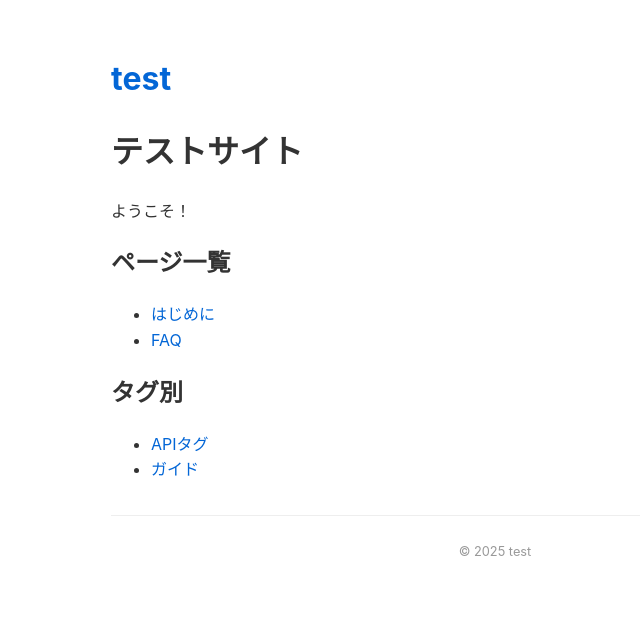
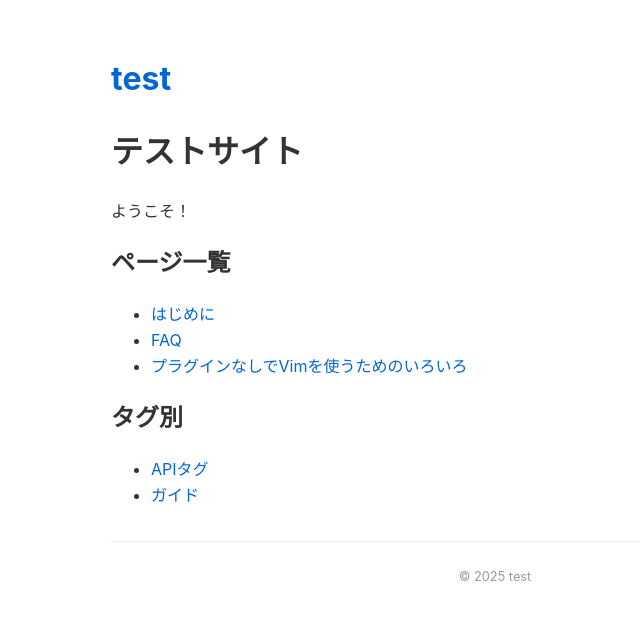
Before and after one commit to PicricAcid/pages_test, a Jekyll site: the page built from docs/index.md, in a window 1280 px wide. Shown: the top 620 px of the page, without its empty margins (145-785 px from the left). Built offline with Jekyll 4.4.1, drawn with Linux system fonts in a browser that asks for light colours; our own code applies the rules of GitHub Pages for plain Markdown files.

Commit message:
Update index.md

```diff
--- a/docs/index.md
+++ b/docs/index.md
@@ -10,6 +10,7 @@ title: トップ
 
 - [はじめに](getting-started.md)
 - [FAQ](faq.md)
+- [プラグインなしでVimを使うためのいろいろ](プラグインなしでVimを使うためのいろいろ.md)
 
 ## タグ別
 
```
